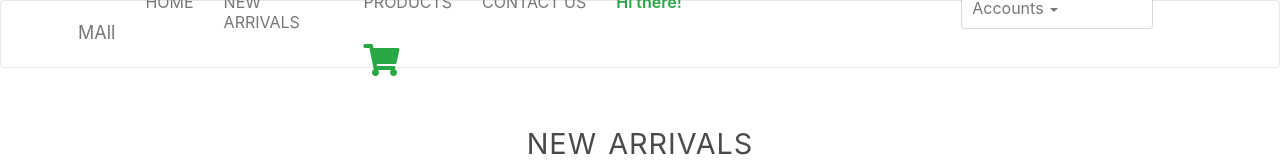
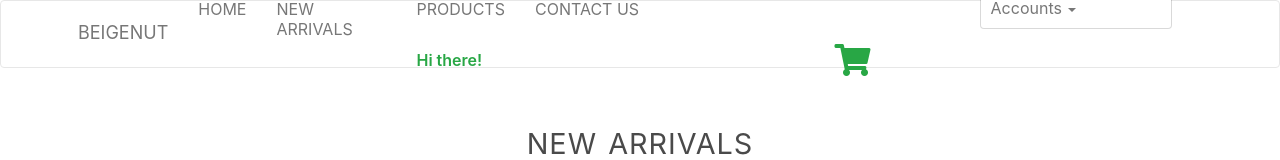
Before and after one commit to kaite27/fds-ex-ecommerce-react, a React (Create React App) app: page / in a window 1280 px wide. Shown: the top 160 px of the page. Built offline with nearby package versions, Linux system fonts and the light colour scheme; no server answers.

Commit message:
Delete import Link component which is not necessary

```diff
--- a/src/components/NavBar.js
+++ b/src/components/NavBar.js
@@ -1,5 +1,4 @@
 import React from 'react';
-import { Link } from 'react-router-dom';
 import { Navbar, Nav, NavItem, NavDropdown, MenuItem } from 'react-bootstrap';
 
 export default function NavBar({
@@ -10,9 +9,7 @@ export default function NavBar({
     <Navbar>
       <Navbar.Header>
         <Navbar.Brand>
-          <Link className="navbar-brand" to="/">
-            MAll
-          </Link>
+          <a href="/">BEIGENUT</a>
         </Navbar.Brand>
         <Nav>
           <NavItem className="nav-item" eventKey={1} href="/">
@@ -30,6 +27,8 @@ export default function NavBar({
           <NavItem className="username-box">
             {username ? `Welcome ${username} !` : 'Hi there!'}
           </NavItem>
+        </Nav>
+        <Nav pullRight>
           <NavDropdown
             eventKey={3}
             title="Accounts"
@@ -75,9 +74,11 @@ export default function NavBar({
               Log Out
             </MenuItem>
           </NavDropdown>
-          <NavItem className="cart-icon">
+          <NavItem href="/my-cart" className="cart-icon">
             <i className="fas fa-shopping-cart cart-icon__i" />
-            <span className="badge badge-circle cart-item__cnt" />
+            <span className="badge badge-circle cart-item__cnt">
+              {localStorage.getItem('cartItem')}
+            </span>
           </NavItem>
         </Nav>
       </Navbar.Header>
```
